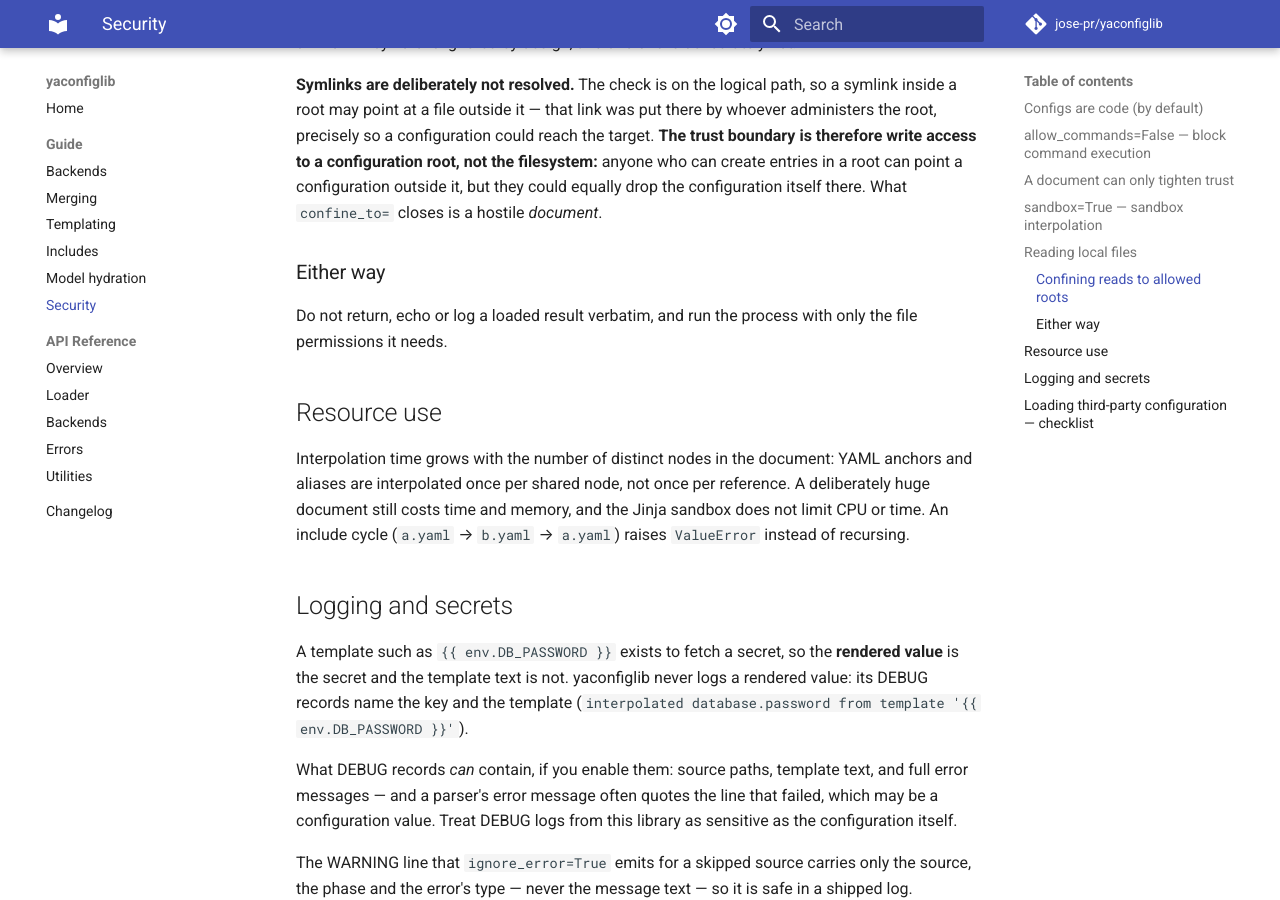
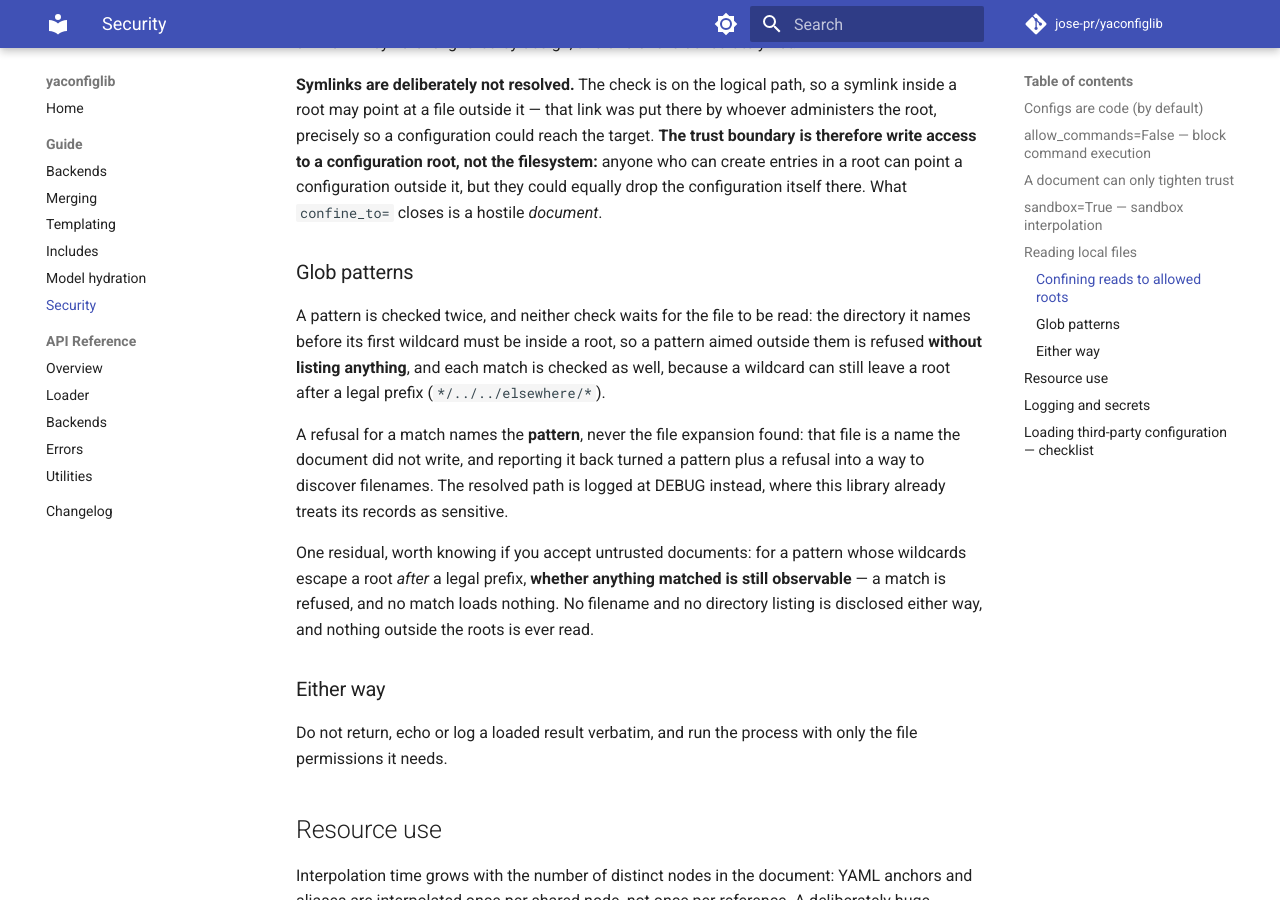
Before and after one commit to jose-pr/yaconfiglib, an MkDocs documentation site: the page built from docs/guide/security.md, in a window 1280 px wide and 900 px high, scrolled down 3804 px. Built offline with MkDocs 1.6.1 and Material for MkDocs 9.7.7, drawn with Linux system fonts in a browser that asks for light colours; comment, search, counter and statistics services are not loaded.

Commit message:
docs: describe how a glob pattern is confined, and the one residual
The security guide gains a Glob patterns section: both checks, why a match
refusal names the pattern instead of the file, and -- stated rather than
hidden -- that for a wildcard escaping a root after a legal prefix, whether
anything matched is still observable even though no name or listing is. The
API header records the confine= hook and the three points it is called at,
since none of them is visible from _load.

```diff
--- a/docs/guide/security.md
+++ b/docs/guide/security.md
@@ -179,6 +179,26 @@ root can point a configuration outside it, but they could equally drop the
 configuration itself there. What `confine_to=` closes is a hostile
 *document*.
 
+### Glob patterns
+
+A pattern is checked twice, and neither check waits for the file to be read:
+the directory it names before its first wildcard must be inside a root, so a
+pattern aimed outside them is refused **without listing anything**, and each
+match is checked as well, because a wildcard can still leave a root after a
+legal prefix (`*/../../elsewhere/*`).
+
+A refusal for a match names the **pattern**, never the file expansion found:
+that file is a name the document did not write, and reporting it back turned a
+pattern plus a refusal into a way to discover filenames. The resolved path is
+logged at DEBUG instead, where this library already treats its records as
+sensitive.
+
+One residual, worth knowing if you accept untrusted documents: for a pattern
+whose wildcards escape a root *after* a legal prefix, **whether anything
+matched is still observable** — a match is refused, and no match loads
+nothing. No filename and no directory listing is disclosed either way, and
+nothing outside the roots is ever read.
+
 ### Either way
 
 Do not return, echo or log a loaded result verbatim, and run the process with
```
Also changed, not shown: CHANGELOG.md (+9 -0 lines), src/yaconfiglib/AGENTS.md (+12 -0 lines).
